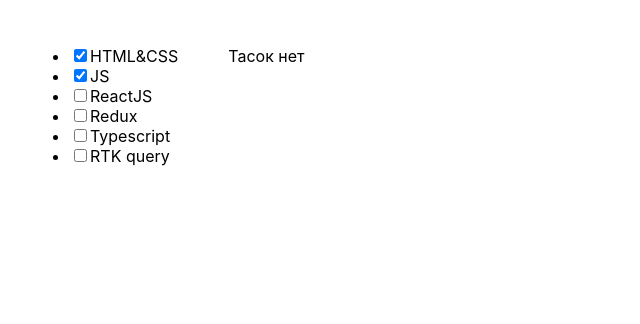
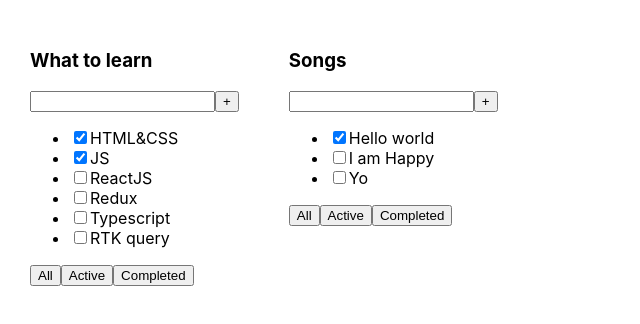
Before and after one commit to Dmitry-Shimansky/front-end, a React (Vite) app: page / in a window 1280 px wide. Shown: the top 324 px of the page, without its empty margins (0-640 px from the left). Built offline with nearby package versions, Linux system fonts and the light colour scheme.

Commit message:
add: Button components in ToDoList

```diff
--- a/src/App.tsx
+++ b/src/App.tsx
@@ -18,9 +18,9 @@
     ]
 
     const tasks2: Task[] = [
-        // { id: 1, title: 'Hello world', isDone: true },
-        // { id: 2, title: 'I am Happy', isDone: false },
-        // { id: 3, title: 'Yo', isDone: false },
+        { id: 1, title: 'Hello world', isDone: true },
+        { id: 2, title: 'I am Happy', isDone: false },
+        { id: 3, title: 'Yo', isDone: false },
     ]
 
     return (
--- a/src/TodolistItem.tsx
+++ b/src/TodolistItem.tsx
@@ -1,4 +1,5 @@
 import {Task} from "./App.tsx";
+import {Button} from "./Button.tsx";
 
 type Props = {
     title: string
@@ -9,6 +10,11 @@
 export const TodolistItem = ({ title, tasks, date }: Props) => {
     return (
         <div>
+            <h3>{title}</h3>
+            <div>
+                <input/>
+                <Button title={'+'}/>
+            </div>
             {tasks.length === 0 ? (
                 <p>Тасок нет</p>
             ) : (
@@ -16,13 +22,18 @@
                     {tasks.map(task => {
                         return (
                             <li key={task.id}>
-                                <input type="checkbox" checked={task.isDone} />
+                                <input type="checkbox" checked={task.isDone}/>
                                 <span>{task.title}</span>
                             </li>
                         )
                     })}
                 </ul>
             )}
+            <div>
+                <Button title={'All'}/>
+                <Button title={'Active'}/>
+                <Button title={'Completed'}/>
+            </div>
         </div>
     )
 }
```
